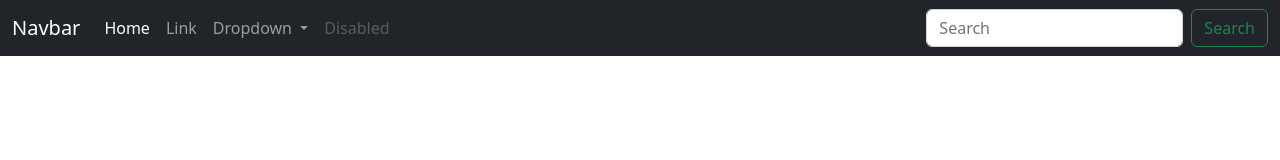
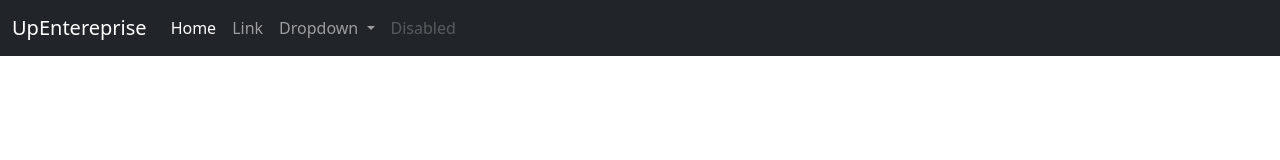
Before and after one commit to yeraybm-01/yeraybm-01.github.io, a plain HTML site: page index.html in a window 1280 px wide. Drawn offline with nearby package versions, Linux system fonts and the light colour scheme.

Commit message:
Update index.html

```diff
--- a/index.html
+++ b/index.html
@@ -18,7 +18,7 @@
     <header>
         <nav class="navbar navbar-expand-lg navbar-dark bg-dark">
             <div class="container-fluid">
-              <a class="navbar-brand" href="#">Navbar</a>
+              <a class="navbar-brand" href="#">UpEntereprise</a>
               <button class="navbar-toggler" type="button" data-bs-toggle="collapse" data-bs-target="#navbarSupportedContent" aria-controls="navbarSupportedContent" aria-expanded="false" aria-label="Toggle navigation">
                 <span class="navbar-toggler-icon"></span>
               </button>
@@ -45,10 +45,6 @@
                     <a class="nav-link disabled" href="#" tabindex="-1" aria-disabled="true">Disabled</a>
                   </li>
                 </ul>
-                <form class="d-flex">
-                  <input class="form-control me-2" type="search" placeholder="Search" aria-label="Search">
-                  <button class="btn btn-outline-success" type="submit">Search</button>
-                </form>
               </div>
             </div>
           </nav>
```
